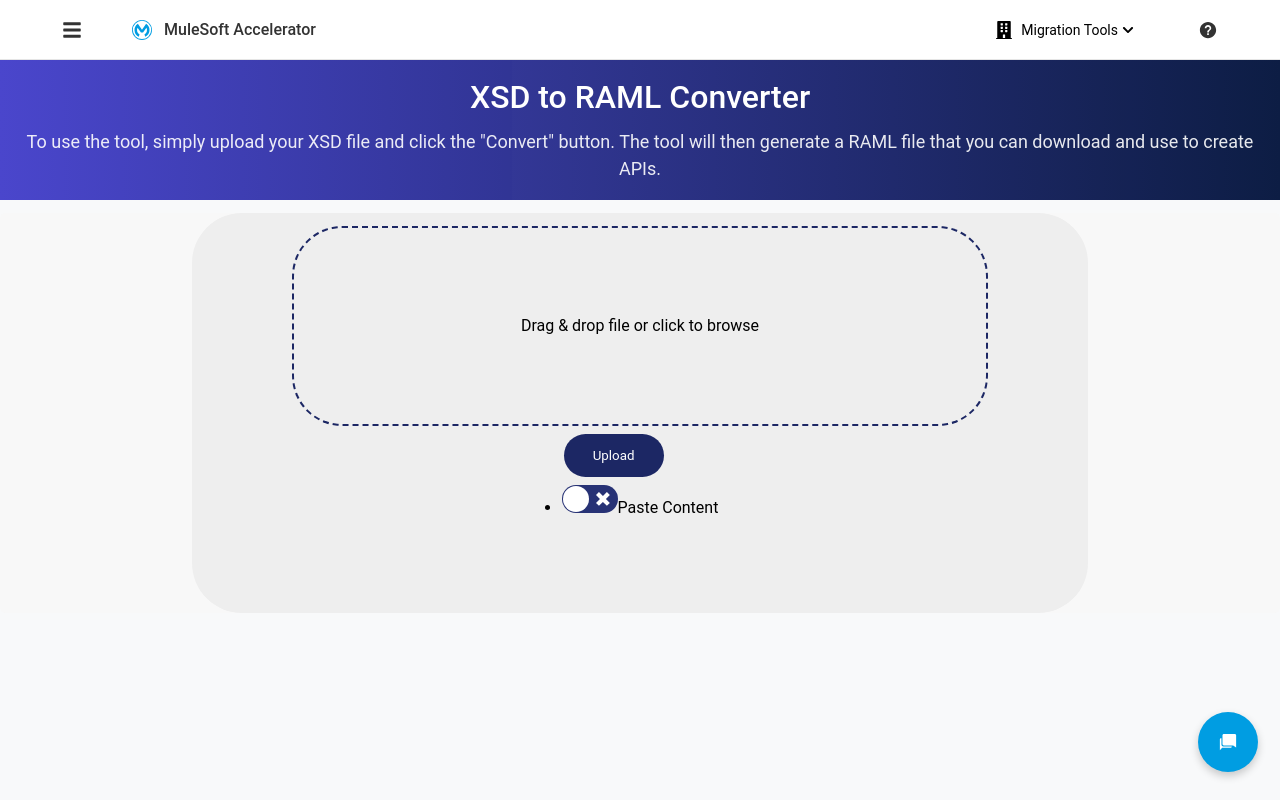
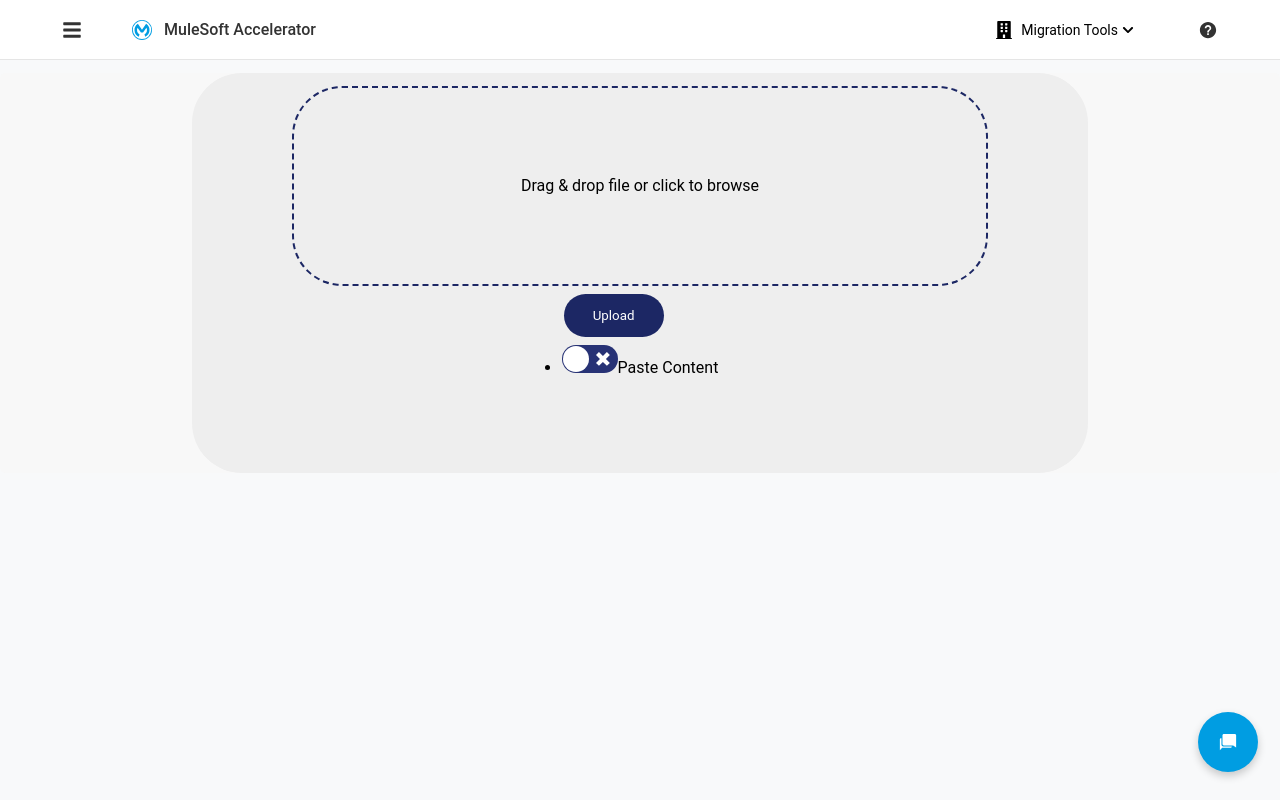
Before and after one commit to Anuja-habib/muleMigration-react, a React (Vite) app: page /raml-tools/xsd-to-raml in a window 1280 px wide. Built offline with nearby package versions, Linux system fonts and the light colour scheme.

Commit message:
Comment SmallBanner

```diff
--- a/src/pages/XsdToRaml.jsx
+++ b/src/pages/XsdToRaml.jsx
@@ -2,7 +2,7 @@
 import FileUpload from "../components/FileUpload";
 // import FileViewer from '../components/FileViewer';
 import { Flex, Item } from "@react-css/flex";
-import { SmallBanner } from "../components/Banner";
+// import { SmallBanner } from "../components/Banner";
 import config from "../config/config";
 const XsdToRaml = () => {
     let title = "XSD to RAML Converter";
@@ -49,7 +49,7 @@
 
     return (
         <div className="row">
-            <SmallBanner title={title} subtitle={subtitle} />
+            {/* <SmallBanner title={title} subtitle={subtitle} /> */}
             {uploadComplete ? (
                 <>
                     <div className="column">
```
